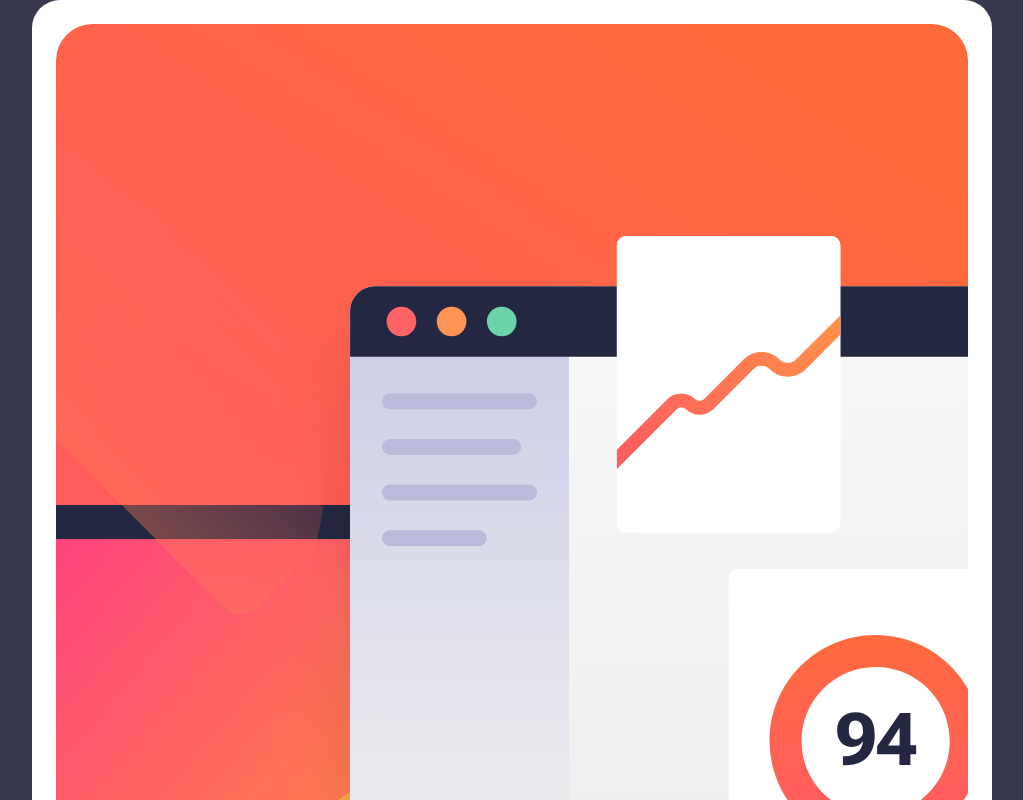
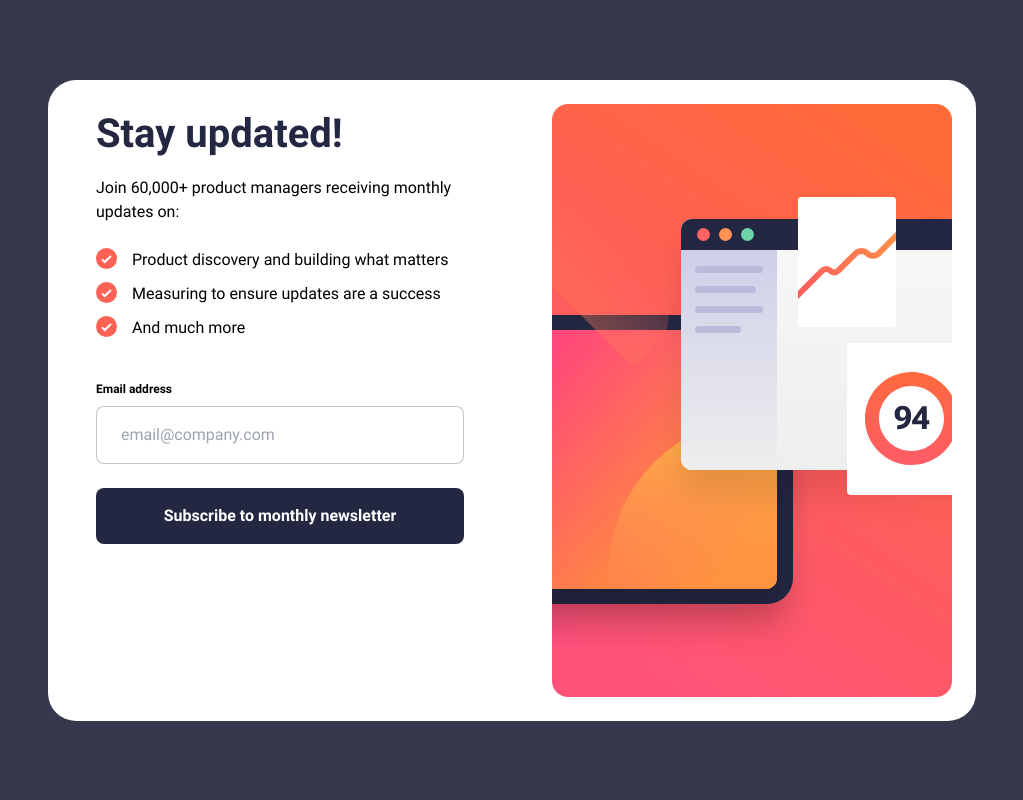
Before and after one commit to JorgeAMendoza/newsletter-sign-up, a React (Vite) app: page / in a window 1280 px wide. Shown: the top 800 px of the page, without its empty margins (128-1151 px from the left). Built offline with nearby package versions, Linux system fonts and the light colour scheme.

Commit message:
structure desktop page
use tailwind css to apply breakpoints and adjust the page structure for
desktop view.

```diff
--- a/src/App.tsx
+++ b/src/App.tsx
@@ -34,17 +34,17 @@ function App() {
 
   return (
     <>
-      <main className="bg-white min-h-screen pb-6 md:min-h-0 md:p-6 md:rounded-card-tablet md:w-3/4 md:mx-auto ">
+      <main className="bg-white min-h-screen pb-6 md:min-h-0 md:p-6 md:rounded-card-tablet md:w-3/4 md:max-w-desktop md:mx-auto lg:grid lg:grid-cols-2 lg:gap-12 ">
         <picture>
           <source srcSet={desktopIllustration} media="(min-width: 1024px)" />
           <img
             src={mobileIllustration}
             alt="sign up"
             decoding="async"
-            className="w-full md:rounded-card-tablet"
+            className="w-full md:rounded-card-tablet lg:rounded-none lg:max-w-desktop-image lg:justify-self-end ml-auto"
           ></img>
         </picture>
-        <div className="px-6 mt-8">
+        <div className="px-6 mt-8 lg:order-first lg:mt-0">
           <h1 className="text-navy-dark text-4xl font-bold font-roboto">
             Stay updated!
           </h1>
--- a/tailwind.config.js
+++ b/tailwind.config.js
@@ -15,6 +15,13 @@ export default {
         lg: '1.125rem',
         xl: '1.25rem',
         '4xl': '2.5rem',
+      },
+      maxWidth: {
+        desktop: '58rem',
+        'desktop-image': '25rem',
+      },
+      height: {
+        'card-desktop': '40.063rem',
       },
     },
     colors: {
```
